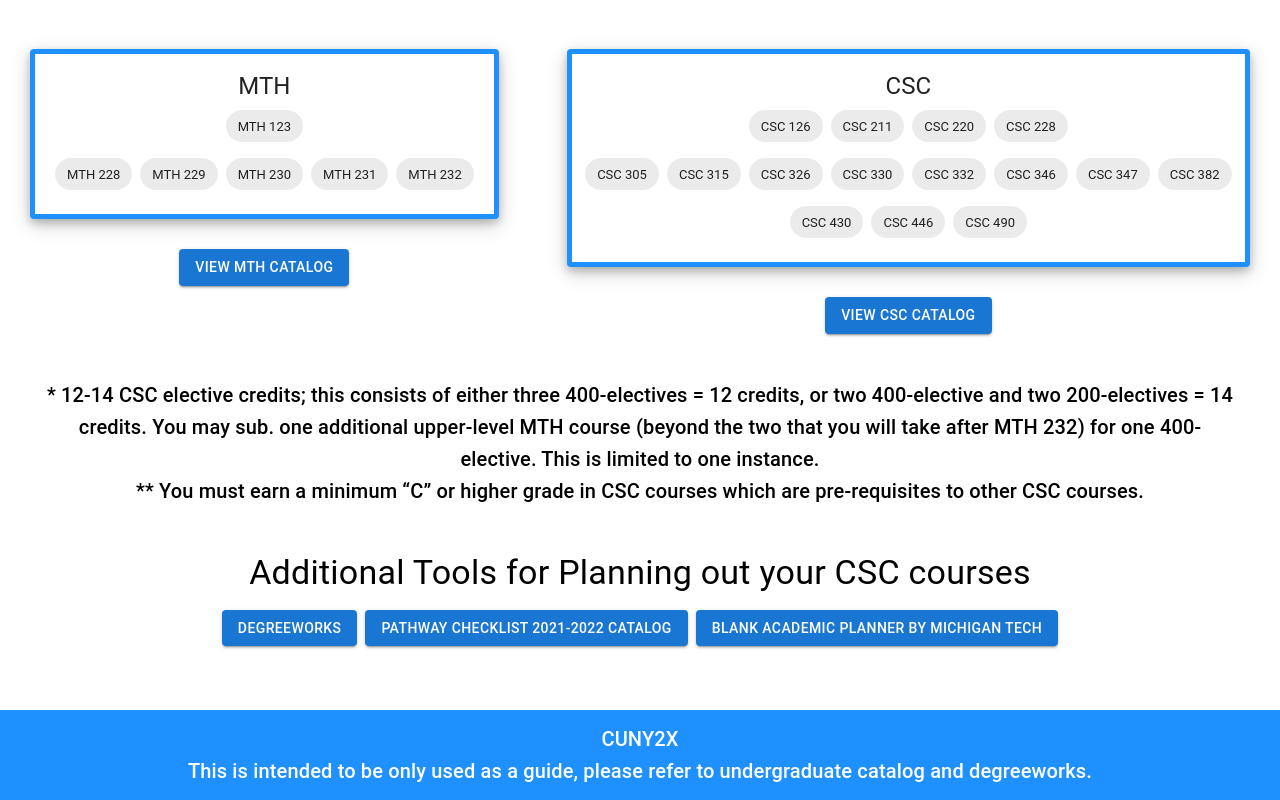
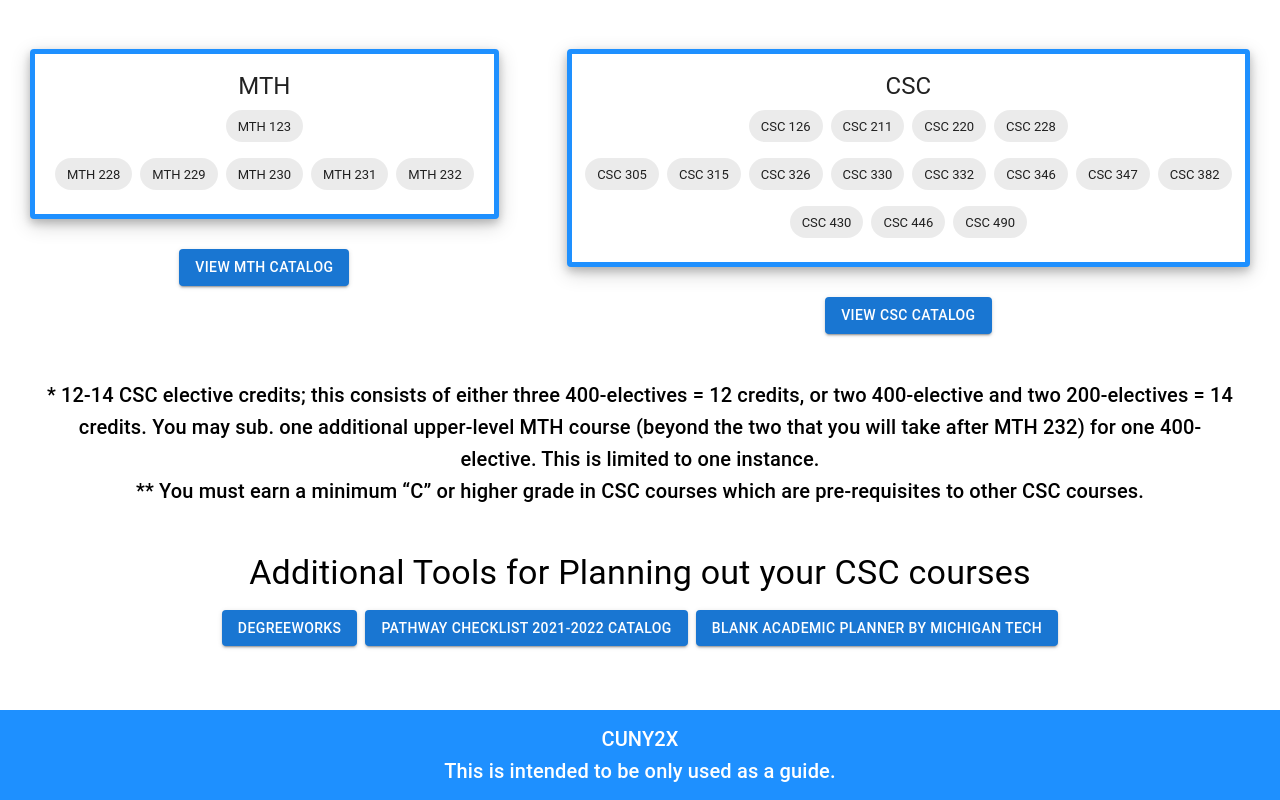
Before and after one commit to AndreaHabib/flowchart, a React (Create React App) app: page / in a window 1280 px wide. Shown: the part 1017-1817 px from the top of the page. Built offline with nearby package versions, Linux system fonts and the light colour scheme.

Commit message:
FEAT: update footer

```diff
--- a/src/App.js
+++ b/src/App.js
@@ -391,8 +391,7 @@ function App() {
       <footer className="footer">
         <Typography variant="h6">CUNY2X</Typography>
         <Typography variant="h6">
-          This is intended to be only used as a guide, please refer to
-          undergraduate catalog and degreeworks.
+          This is intended to be only used as a guide.
         </Typography>
       </footer>
     </div>
```
